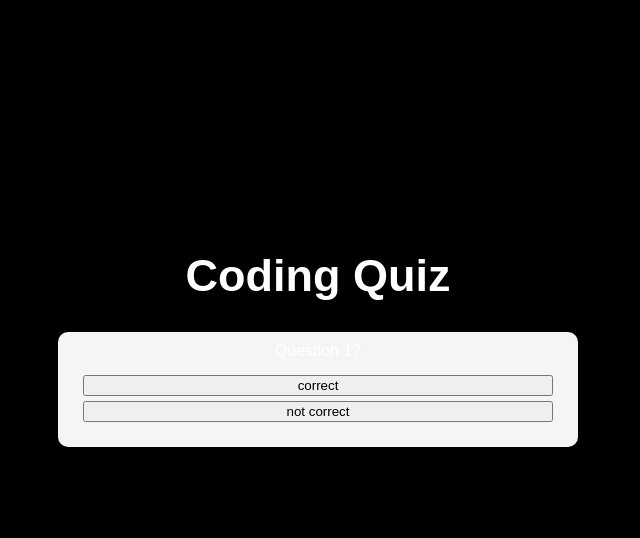
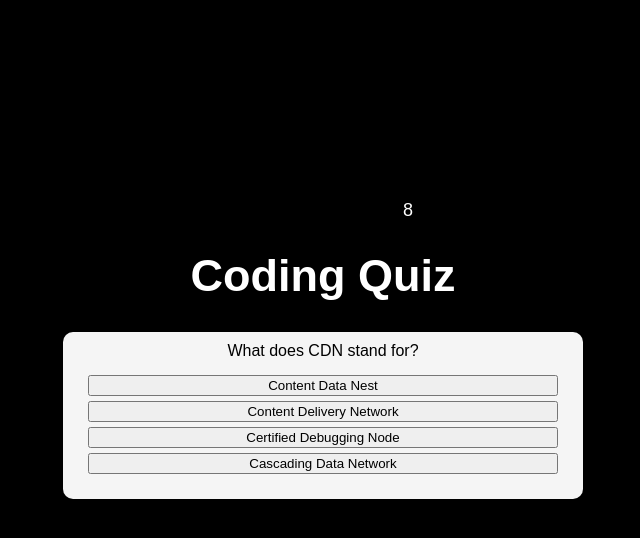
Before and after one commit to zavaleta-a/week4_WebAPIsCodeQuiz, a plain HTML site: page index.html in a window 1280 px wide. Both pictures are taken after a click on the button "Begin". Shown: the whole page, without its empty margins (322-962 px from the left). Drawn offline with Linux system fonts and the light colour scheme.

Commit message:
created quizover page that users will be directed to upon time over or completion

```diff
--- a/index.html
+++ b/index.html
@@ -10,11 +10,15 @@
     <title>Web APIs Quiz</title>
 </head>
 <body>
+    <!-- Timer will show at the top of the screen -->
+    <p id="timer"></p>
+
     <div id="container" class="home-screen">
         <h1>Coding Quiz</h1>
         <div class="buttons">
             <button id="begin-btn" class="begin-btn btn">Begin</button>
             <button id="next-btn" class="next-btn btn">Next</button>
+            <button id="highscore-btn" class="hscore-btn btn">High Score</button>
         </class>
         </div>
 
--- a/script.js
+++ b/script.js
@@ -1,6 +1,7 @@
 // Keep all variables together for organization
 var beginButton = document.getElementById('begin-btn');
 var nextButton = document.getElementById('next-btn');
+var highscoreButton = document.getElementById('highscore-btn');
 
 var questionContainer = document.getElementById('qa-container')
 
@@ -12,17 +13,20 @@ let randomQuestion, currentQuestion
 
 //Event listener to begin the quiz
 beginButton.addEventListener('click',startQuiz)
+beginButton.addEventListener('click', startTimer)
+
 // Event listener for next button
 nextButton.addEventListener('click',() => {
     currentQuestion++
     showNextQuestion()
 })
-
+// Begin Quiz
 function startQuiz() {
     console.log('begin quiz');
     beginButton.classList.add('hidden')
+    highscoreButton.classList.add('hidden')
     questionContainer.classList.remove('hidden')
-    randomQuestion = questions.sort(() => Math.random())
+    randomQuestion = questions.sort(() => Math.random() -.3)
     currentQuestion = 0
     showNextQuestion()
 }
@@ -91,16 +95,93 @@ function clearStatusClass (element) {
 }
 var questions = [
     {
-        question: 'Question 1?',
+        question: 'What does CDN stand for?',
+        answers: [
+            {text: 'Content Data Nest', correct: false},
+
+            {text: 'Content Delivery Network', correct: true},
+
+            {text: 'Certified Debugging Node', correct: false},
+
+            {text: 'Cascading Data Network', correct: false},
+
+
+        ]
+    },
+    {
+        question: 'Which is the correct way to camel case?',
+        answers: [
+            {text: 'camelCase', correct: true},
+
+            {text: 'caMelCaSe', correct: false},
+
+            {text: 'CamelCase', correct: false},
+
+            {text: 'cameLCase', correct: false},
+
+        ]
+    },
+
+    {
+        question: 'Question 3?',
         answers: [
             {text: 'correct', correct: true},
 
             {text: 'not correct', correct: false},
-                console.log('wrong')
+
+        ]
+    },
+
+    {
+        question: 'Question 4?',
+        answers: [
+            {text: 'correct', correct: true},
+
+            {text: 'not correct', correct: false},
+
+        ]
+    },
+
+    {
+        question: 'Question 5?',
+        answers: [
+            {text: 'correct', correct: true},
+
+            {text: 'not correct', correct: false},
 
         ]
     }
 
 ]
 
-// Need to make sure questions are radomized for each play through
+
+//Timer
+
+var startingTime = 1;
+let time = startingTime * 10;
+
+var timerEl = document.getElementById('timer');
+
+
+
+function startTimer(){
+    var counter = time;
+    setInterval(function() {
+      counter--;
+      if (startingTime >= 0) {
+        span = document.getElementById('timer');
+        span.innerHTML = counter;
+      }
+      if (counter === 0) {
+          alert('Out of time');
+          clearInterval(counter);
+      }
+    }, 1000);
+  }
+
+
+
+
+
+
+// High Score
--- a/style.css
+++ b/style.css
@@ -3,6 +3,17 @@
     color: white;
     text-align: center;
     font-family: Arial, Helvetica, sans-serif;
+}
+
+/* Timer */
+p {
+
+    width: auto;
+    height: 100px;
+    font-size: large;
+    justify-content: right;
+    position: relative;
+    left: 350px;
 }
 
 h1 {
@@ -42,6 +53,18 @@ body {
     border-radius: 5px;
 }
 
+/* High Score button */
+
+.hscore-btn {
+    font-size: 20px;
+    font-weight: bold;
+    margin-left: 0 auto;
+    padding: 3px;
+    width: auto;
+    text-align: center;
+    border-radius: 5px;
+}
+
 #questions {
    /* Add display none in order to hide questions at home screen */
     color: black;
@@ -57,6 +80,7 @@ body {
     border-radius: 10px;
     padding: 10px;
     background-color:whitesmoke;
+    color: black;
 
 
 }
```
Also changed, not shown: quizover.html (added, +23 -0 lines), quizover.css (added).
